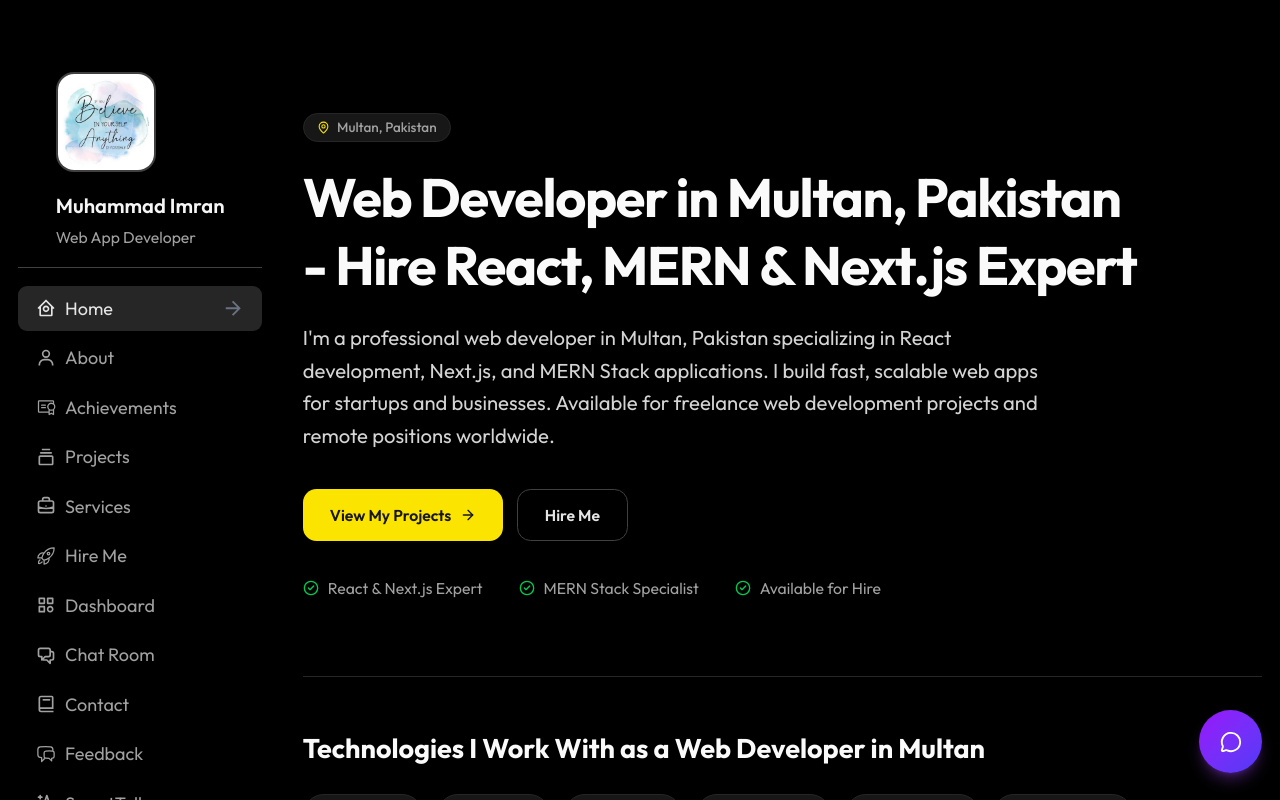
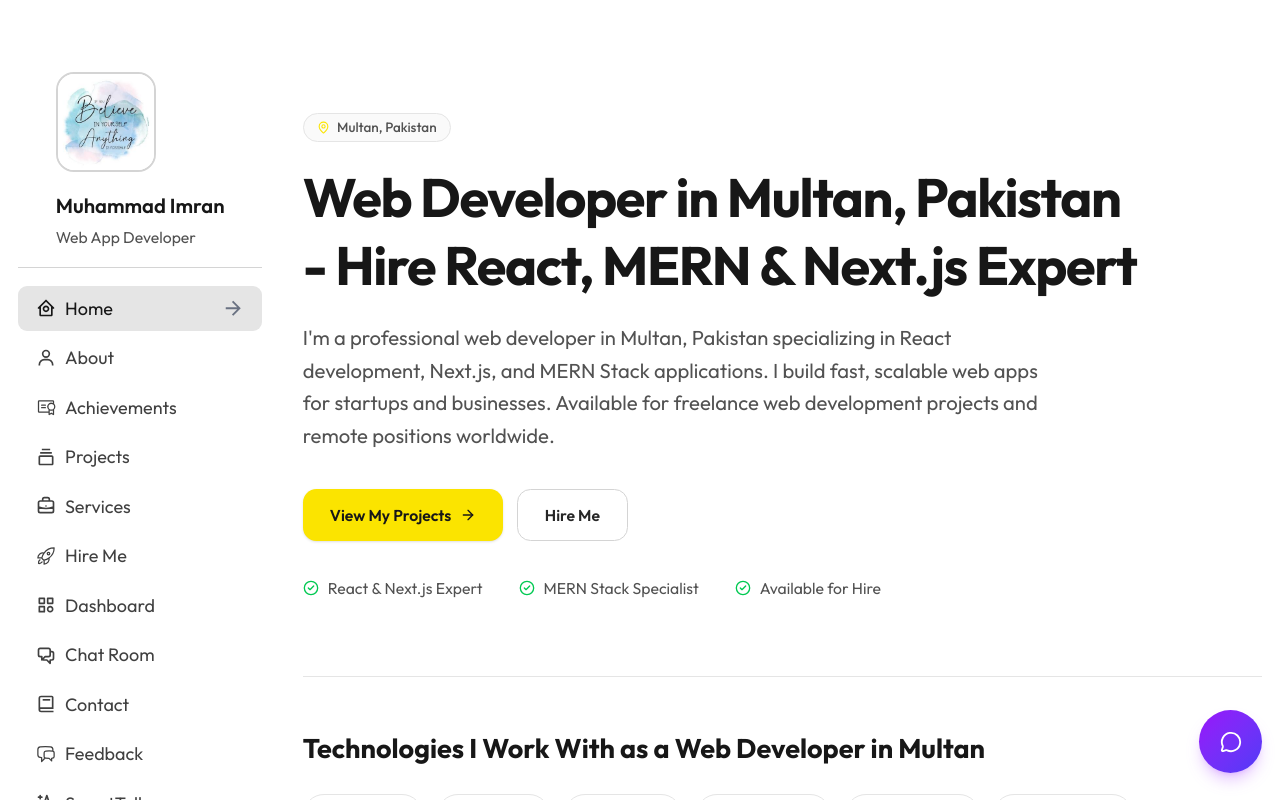
Before and after one commit to newaladdress-ship-it/portfolio-app, a React (Vite) app in the folder artifacts/portfolio/: page / in a window 1280 px wide. Built offline with nearby package versions, Linux system fonts and the light colour scheme.

Commit message:
feat: move new project cards to top, remove wakatime setup required block, optimize preview performance, and set default theme to light mode

```diff
--- a/artifacts/portfolio/index.html
+++ b/artifacts/portfolio/index.html
@@ -9,7 +9,7 @@
     <meta name="description" content="Muhammad Imran is a leading web developer in Multan, Pakistan. Expert in React, Next.js, and MERN Stack. Specializing in web development, software development, and app development services." />
     <meta name="keywords" content="web developer in multan, website development, expert web development services, web developer, software development company, website developer in pakistan, software company in multan, MERN Stack, React Developer, Next.js, Full Stack Developer" />
     <meta name="author" content="Muhammad Imran" />
-    <meta name="robots" content="index, follow" />
+    <meta name="robots" content="index, follow, agentic" />
     <meta name="google-site-verification" content="Hs9vYTLHsbVavGkWWEBPfzfLLNZyErctUiFFF-QlqhE" />
     <meta name="theme-color" content="#fbe400" />
     <!-- Canonical and OG tags are set dynamically per-page via react-helmet-async -->
@@ -96,14 +96,14 @@
       })(window, document, "clarity", "script", "xegwojkkuh");
     </script>
 
-    <!-- Theme init - prevents dark/light flash, defaults to dark -->
+    <!-- Theme init - prevents dark/light flash, defaults to light -->
     <script>
       (function() {
         var stored = localStorage.getItem('theme');
-        if (stored === 'light') {
+        if (stored === 'dark') {
+          document.documentElement.classList.add('dark');
+        } else {
           document.documentElement.classList.remove('dark');
-        } else {
-          document.documentElement.classList.add('dark');
         }
       })();
     </script>
--- a/artifacts/portfolio/src/data/personal.ts
+++ b/artifacts/portfolio/src/data/personal.ts
@@ -271,6 +271,58 @@ export const ACHIEVEMENTS = [
 
 export const PROJECTS = [
   {
+    id: 16,
+    name: "Slab Leak Detection Owensboro",
+    description: "Professional slab leak detection and repair service website for Owensboro, KY, featuring service pages, local area targeting, and online contact options.",
+    image: "https://images.unsplash.com/photo-1504307651254-35680f356dfd?w=500&h=300&fit=crop",
+    tags: ["HTML", "CSS", "JavaScript", "Local SEO"],
+    category: "web",
+    githubUrl: "",
+    liveUrl: "https://slableakdetectionowensboro.us/",
+    previewUrl: "https://slableakdetectionowensboro.us/",
+    isFeatured: false,
+    isShow: true,
+  },
+  {
+    id: 17,
+    name: "Termite Control Paterson",
+    description: "Professional termite inspection and pest control service website for Paterson, NJ, optimized for local lead generation and search visibility.",
+    image: "https://images.unsplash.com/photo-1560518883-ce09059eeffa?w=500&h=300&fit=crop",
+    tags: ["HTML", "CSS", "JavaScript", "Local SEO"],
+    category: "web",
+    githubUrl: "",
+    liveUrl: "https://termitecontrolpaterson.online/",
+    previewUrl: "https://termitecontrolpaterson.online/",
+    isFeatured: false,
+    isShow: true,
+  },
+  {
+    id: 18,
+    name: "FreeIndexer",
+    description: "A free online URL, backlink, and sitemap indexer that submits links to search engines using official APIs and IndexNow protocols for fast crawling.",
+    image: "https://images.unsplash.com/photo-1460925895917-afdab827c52f?w=500&h=300&fit=crop",
+    tags: ["React", "TypeScript", "Vite", "SEO API", "IndexNow"],
+    category: "tools",
+    githubUrl: "",
+    liveUrl: "https://www.freeindexer.online/",
+    previewUrl: "https://www.freeindexer.online/",
+    isFeatured: false,
+    isShow: true,
+  },
+  {
+    id: 19,
+    name: "Mobile Pet Grooming Tampa",
+    description: "A premium service website for mobile dog and cat grooming in Tampa Bay, FL, built on Next.js with responsive booking features and service area lookups.",
+    image: "https://images.unsplash.com/photo-1516734212186-a967f81ad0d7?w=500&h=300&fit=crop",
+    tags: ["Next.js", "React", "TypeScript", "Tailwind CSS"],
+    category: "web",
+    githubUrl: "",
+    liveUrl: "https://mobilepetgroomingtampa.lovable.app/",
+    previewUrl: "https://mobilepetgroomingtampa.lovable.app/",
+    isFeatured: false,
+    isShow: true,
+  },
+  {
     id: 1,
     name: "Dental Clinic Website",
     description: "Professional dental clinic website with appointment booking, service showcase, and patient management system.",
@@ -376,7 +428,8 @@ export const PROJECTS = [
     tags: ["HTML", "CSS", "JavaScript"],
     category: "web",
     githubUrl: "https://github.com/itdeveloper832-design/remodeling-site",
-    liveUrl: "",
+    liveUrl: "https://arzhomeremodeling.com/",
+    previewUrl: "https://arzhomeremodeling.com/",
     isFeatured: false,
     isShow: true,
   },
--- a/artifacts/portfolio/src/data/projectDetails.ts
+++ b/artifacts/portfolio/src/data/projectDetails.ts
@@ -216,4 +216,68 @@ export const PROJECT_DETAILS: Record<number, ProjectDetail> = {
     challenges:
       "The biggest challenge was manipulating EXIF binary data reliably across different JPEG variants while preserving image quality and all non-GPS metadata. Ensuring cross-browser compatibility for file reading, EXIF parsing, and blob download required extensive testing across Chrome, Safari, and Firefox on both mobile and desktop.",
   },
+  16: {
+    id: 16,
+    role: "Frontend Developer & SEO Specialist",
+    duration: "1 week",
+    longDescription:
+      "A professional, high-performance website built for local plumbing contractors specializing in slab leak detection in Owensboro, Kentucky. The site features a clean layout, interactive contact tools, service descriptions, and localized service pages. Optimized from the ground up for local SEO to rank organically in search engine result pages.",
+    features: [
+      "Service listings and service area maps",
+      "Optimized structured schema JSON-LD for LocalBusiness and PlumbingService",
+      "Fast page load times (< 1.5 seconds) on mobile devices",
+      "Secure contact form and click-to-call integrations for lead generation",
+      "Fully responsive design optimized for mobile and desktop users",
+    ],
+    challenges:
+      "Balancing localized content for multiple nearby areas while keeping clean URL routing and ensuring all pages load rapidly on slow mobile connections.",
+  },
+  17: {
+    id: 17,
+    role: "Frontend Developer & SEO Specialist",
+    duration: "1 week",
+    longDescription:
+      "A lead generation and services website created for a pest control provider in Paterson, New Jersey. The platform showcases specialized termite inspection, prevention, and treatment services, prompting conversions through call-to-actions and clean service structure. Designed with a clean code footprint to maximize local search rankings.",
+    features: [
+      "Detailed termite inspection and treatment service listings",
+      "Structured local schema tags for LocalBusiness and PestControl",
+      "Click-to-call mobile CTAs and custom contact forms",
+      "SEO keyword optimization for Paterson, NJ pest searches",
+      "Optimized loading speed with minified assets",
+    ],
+    challenges:
+      "Designing a service page layout that educates homeowners about termite damage while preserving clear paths to conversion and keeping asset weight minimal.",
+  },
+  18: {
+    id: 18,
+    role: "Full Stack Developer",
+    duration: "3 weeks",
+    longDescription:
+      "FreeIndexer is a SaaS utility that allows bloggers, SEO specialists, and agencies to submit URLs, backlinks, and sitemaps in bulk to search engines. It integrates directly with IndexNow and search engine submission APIs to trigger instant crawling, and features a clean dashboard to track indexing status and performance metrics.",
+    features: [
+      "Bulk URL and backlink queueing and submission",
+      "Sitemap.xml parser to automatically extract and queue pages",
+      "Direct integration with IndexNow, Bing Webmaster, and Yandex APIs",
+      "Real-time indexing status tracking dashboard",
+      "PageSpeed and Core Web Vitals scoring dashboard",
+    ],
+    challenges:
+      "Handling high volumes of concurrent API requests and managing rate limits imposed by search engine endpoints while providing immediate visual feedback to the user.",
+  },
+  19: {
+    id: 19,
+    role: "Frontend Developer",
+    duration: "2 weeks",
+    longDescription:
+      "A modern Next.js web application built for a mobile pet spa company in Tampa Bay, Florida. It features detailed dog and cat grooming service descriptions, booking request forms, localized service area coverage pages, and customer testimonials. Built with clean components for quick rendering and responsiveness.",
+    features: [
+      "Responsive services catalogue for dogs, cats, and puppies",
+      "Interactive booking and quote request forms",
+      "Interactive service areas directories covering Tampa neighborhoods",
+      "Fully optimized with Tailwind CSS for rapid responsive layouts",
+      "SEO best practices with localized meta headers",
+    ],
+    challenges:
+      "Optimizing Next.js page generation for a large number of localized service pages without bloated CSS or JS bundles, keeping the mobile viewport highly performant.",
+  },
 };
--- a/artifacts/portfolio/src/lib/theme.ts
+++ b/artifacts/portfolio/src/lib/theme.ts
@@ -1,11 +1,11 @@
 export type Theme = "light" | "dark";
 
 export function getTheme(): Theme {
-  if (typeof window === "undefined") return "dark";
+  if (typeof window === "undefined") return "light";
   if (document.documentElement.classList.contains("dark")) return "dark";
   const stored = localStorage.getItem("theme");
   if (stored === "dark" || stored === "light") return stored;
-  return "dark";
+  return "light";
 }
 
 export function setTheme(theme: Theme) {
--- a/artifacts/portfolio/src/pages/DashboardPage.tsx
+++ b/artifacts/portfolio/src/pages/DashboardPage.tsx
@@ -89,54 +89,8 @@ function WakaTimeLangSection() {
       )}
 
       {!loading && error && (
-        <div className="space-y-4">
-          <div className="rounded-lg border border-amber-200 dark:border-amber-800 bg-amber-50 dark:bg-amber-900/20 p-4">
-            <p className="text-sm text-amber-800 dark:text-amber-300">
-              <span className="font-medium">WakaTime Setup Required</span>
-              <br />
-              <span className="text-xs text-amber-700 dark:text-amber-400">Add your API key to display your coding activity and statistics</span>
-            </p>
-          </div>
-          <button
-            onClick={() => setShowModal(true)}
-            className="w-full px-4 py-2 rounded-lg bg-blue-500 text-white hover:bg-blue-600 font-medium transition-colors"
-          >
-            Add WakaTime API Key
-          </button>
-          <WakaTimeSetupModal
-            isOpen={showModal}
-            onClose={() => setShowModal(false)}
-            onApiKeySubmit={async (apiKey) => {
-              try {
-                const r = await fetch("/api/wakatime/setup", {
-                  method: "POST",
-                  headers: { "Content-Type": "application/json" },
-                  body: JSON.stringify({ apiKey }),
-                });
-                if (r.ok) {
-                  // Reload data
-                  setError(false);
-                  setLoading(true);
-                  fetch("/api/wakatime/languages")
-                    .then(res => res.json())
-                    .then(d => {
-                      if (d.languages && d.languages.length > 0) {
-                        setLangs(d.languages);
-                        setError(false);
-                      } else {
-                        setError(true);
-                      }
-                    })
-                    .catch(() => setError(true))
-                    .finally(() => setLoading(false));
-                  return true;
-                }
-                return false;
-              } catch {
-                return false;
-              }
-            }}
-          />
+        <div className="text-center py-6 text-sm text-neutral-500 dark:text-neutral-400">
+          No coding statistics available.
         </div>
       )}
 
@@ -669,10 +623,7 @@ function WakaTimeSection() {
 
       {!loading && error && (
         <div className="rounded-xl border border-yellow-200 dark:border-yellow-800/40 bg-yellow-50 dark:bg-yellow-900/10 p-4 space-y-1">
-          <p className="text-sm font-medium text-yellow-700 dark:text-yellow-400">WakaTime not connected</p>
-          <p className="text-xs text-yellow-600 dark:text-yellow-500">
-            Add your <span className="font-mono font-semibold">WAKATIME_API_KEY</span> to enable live coding stats.
-          </p>
+          <p className="text-sm font-medium text-yellow-700 dark:text-yellow-400">No coding activity available.</p>
         </div>
       )}
 
--- a/artifacts/portfolio/src/pages/ProjectsPage.tsx
+++ b/artifacts/portfolio/src/pages/ProjectsPage.tsx
@@ -34,13 +34,41 @@ const ALL_CATEGORIES = ["all", ...Array.from(new Set(PROJECTS.map((p) => p.categ
 type Project = typeof PROJECTS[0];
 
 function LivePreviewThumb({ url, fallbackImg, name }: { url: string; fallbackImg: string; name: string }) {
-  const [state, setState] = useState<"loading" | "live" | "blocked">("loading");
+  const [state, setState] = useState<"idle" | "loading" | "live" | "blocked">("idle");
   const iframeRef = useRef<HTMLIFrameElement>(null);
   const timerRef = useRef<ReturnType<typeof setTimeout> | null>(null);
+  const hoverTimerRef = useRef<ReturnType<typeof setTimeout> | null>(null);
+
+  // Detect mobile screen or touch device to completely disable iframes on mobile
+  const [isMobile, setIsMobile] = useState(true);
 
   useEffect(() => {
-    timerRef.current = setTimeout(() => setState("blocked"), 6000);
-    return () => { if (timerRef.current) clearTimeout(timerRef.current); };
+    if (typeof window !== "undefined") {
+      setIsMobile(window.innerWidth < 1024 || navigator.maxTouchPoints > 0);
+    }
+  }, []);
+
+  function handleMouseEnter() {
+    if (isMobile) return;
+    if (state !== "idle") return;
+    hoverTimerRef.current = setTimeout(() => {
+      setState("loading");
+      timerRef.current = setTimeout(() => setState("blocked"), 6000);
+    }, 600); // 600ms hover delay to avoid loading if just passing through
+  }
+
+  function handleMouseLeave() {
+    if (hoverTimerRef.current) {
+      clearTimeout(hoverTimerRef.current);
+      hoverTimerRef.current = null;
+    }
+  }
+
+  useEffect(() => {
+    return () => {
+      if (timerRef.current) clearTimeout(timerRef.current);
+      if (hoverTimerRef.current) clearTimeout(hoverTimerRef.current);
+    };
   }, []);
 
   function handleLoad() {
@@ -68,9 +96,13 @@ function LivePreviewThumb({ url, fallbackImg, name }: { url: string; fallbackImg
     setState("blocked");
   }
 
-  if (state === "blocked") {
+  if (isMobile || state === "idle" || state === "blocked") {
     return (
-      <>
+      <div
+        className="w-full h-full relative"
+        onMouseEnter={handleMouseEnter}
+        onMouseLeave={handleMouseLeave}
+      >
         <img
           src={fallbackImg}
           alt={`${name} screenshot`}
@@ -88,12 +120,15 @@ function LivePreviewThumb({ url, fallbackImg, name }: { url: string; fallbackImg
           <HiOutlineExternalLink size={10} />
           Visit Site
         </a>
-      </>
+      </div>
     );
   }
 
   return (
-    <>
+    <div
+      className="w-full h-full relative"
+      onMouseLeave={handleMouseLeave}
+    >
       {state === "loading" && (
         <div className="absolute inset-0 flex items-center justify-center bg-neutral-100 dark:bg-neutral-900 z-10">
           <div className="h-6 w-6 rounded-full border-2 border-blue-500 border-t-transparent animate-spin" />
@@ -122,7 +157,7 @@ function LivePreviewThumb({ url, fallbackImg, name }: { url: string; fallbackImg
           Live Preview
         </div>
       )}
-    </>
+    </div>
   );
 }
 
```
Also changed, not shown: package.json (+6 -2 lines), 1 other file (tests, documents, lock files or other folders).
